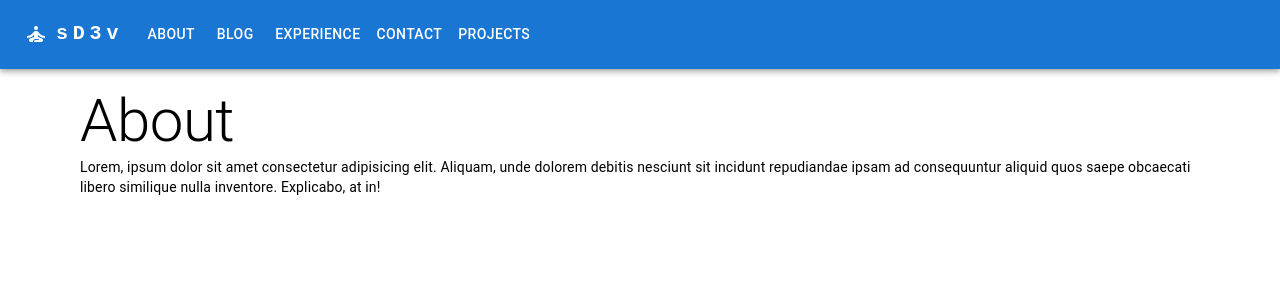
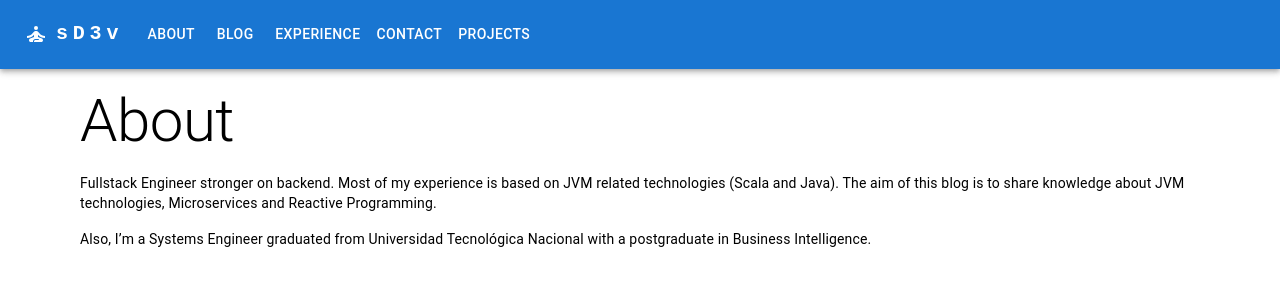
Before and after one commit to serdeliverance/sd3v, a Next.js app: page /about in a window 1280 px wide. Shown: the top 300 px of the page. Built offline with nearby package versions, Linux system fonts and the light colour scheme.

Commit message:
adding typography to about page
Signed-off-by: Sergio Cano <canosergio90@gmail.com>

```diff
--- a/pages/about/index.tsx
+++ b/pages/about/index.tsx
@@ -9,11 +9,15 @@ const AboutPage = () => {
         <Typography variant="h2" component="h2">
           About
         </Typography>
-        <Typography variant="body2" component="p">
-          Lorem, ipsum dolor sit amet consectetur adipisicing elit. Aliquam,
-          unde dolorem debitis nesciunt sit incidunt repudiandae ipsam ad
-          consequuntur aliquid quos saepe obcaecati libero similique nulla
-          inventore. Explicabo, at in!
+        <Typography variant="body2" paragraph={true} marginTop={2}>
+          Fullstack Engineer stronger on backend. Most of my experience is based
+          on JVM related technologies (Scala and Java). The aim of this blog is
+          to share knowledge about JVM technologies, Microservices and Reactive
+          Programming.
+        </Typography>
+        <Typography variant="body2" paragraph={true}>
+          Also, I’m a Systems Engineer graduated from Universidad Tecnológica
+          Nacional with a postgraduate in Business Intelligence.
         </Typography>
       </Box>
     </Layout>
```
